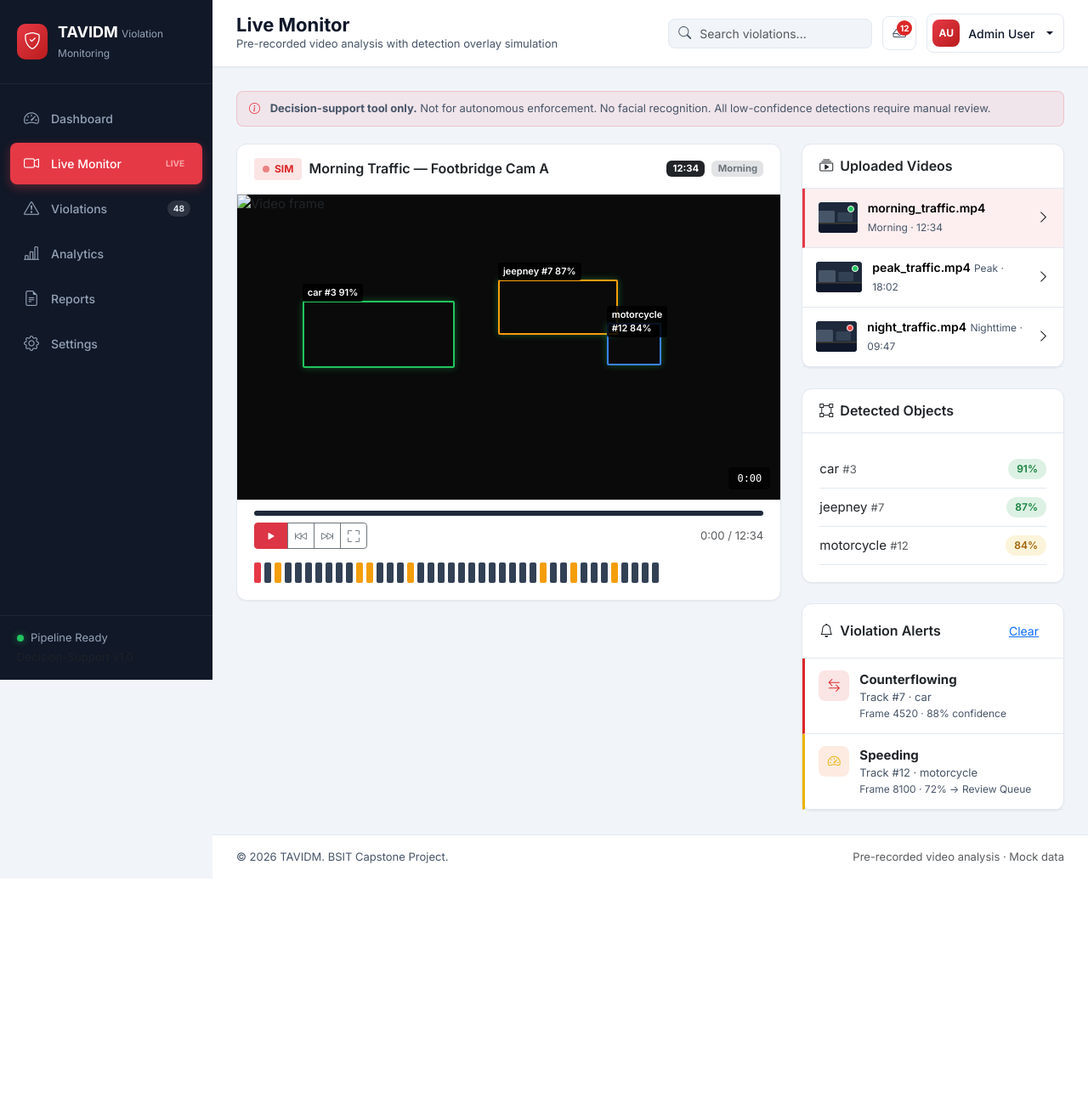
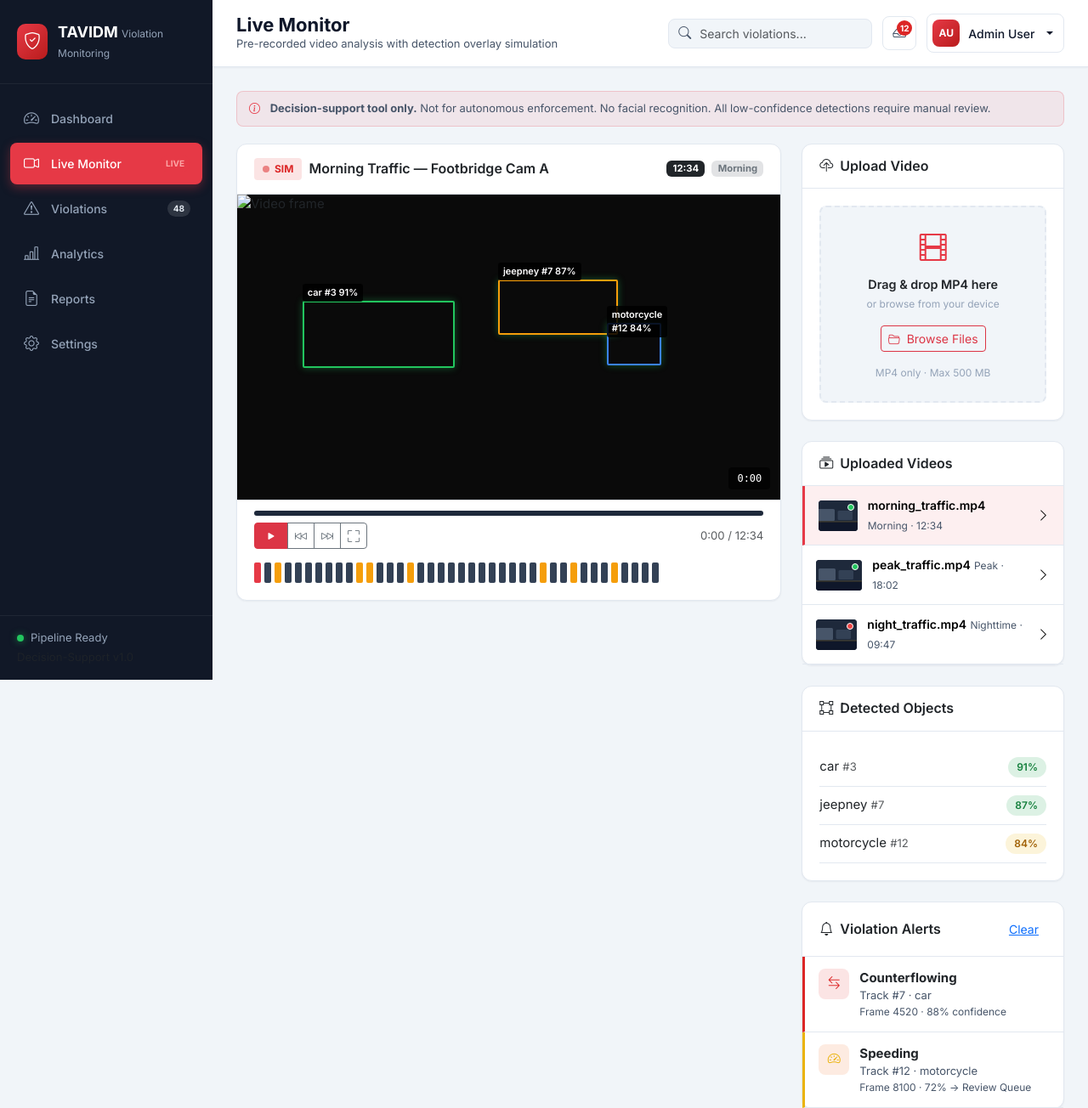
Before and after one commit to tsun2x/ATAVIDM, a Flask app: page /live-monitor in a window 1280 px wide. Shown: the top 1304 px of the page at 85% size. Before the commit the page ends 1034 px from the top, so only its background shows below. Run offline with Flask 3, Linux system fonts and the light colour scheme; data that the repository does not hold is empty; some libraries are stand-ins or nearby versions.

Commit message:
Add MP4 video upload workflow with API, storage, and Live Monitor UI.
Co-authored-by: Cursor <cursoragent@cursor.com>

```diff
--- a/app.py
+++ b/app.py
@@ -3,15 +3,24 @@ Frontend prototype with mock data. Decision-support tool only.
 """
 
 from datetime import datetime, timedelta
+import os
 import random
 
-from flask import Flask, render_template
+from flask import Flask, jsonify, render_template, request
+
+import config
+from core.upload import UploadError, ensure_upload_dir, format_file_size, save_video_file, validate_upload
+from database import db
 
 app = Flask(__name__)
-app.config["SECRET_KEY"] = "tavidm-prototype-dev-key"
+app.config["SECRET_KEY"] = config.FLASK_SECRET_KEY
+app.config["MAX_CONTENT_LENGTH"] = config.MAX_CONTENT_LENGTH
+
+ensure_upload_dir()
+db.init_db()
 
 # ---------------------------------------------------------------------------
-# Mock Data — mirrors static/js/mock-data.js
+# Mock Data — mirrors static/js/mock-data.js (demo seed when DB is empty)
 # ---------------------------------------------------------------------------
 
 VIOLATION_TYPES = [
@@ -28,7 +37,7 @@ VIOLATION_TYPES = [
 STATUSES = ["confirmed", "dismissed", "pending"]
 CONDITIONS = ["morning", "peak", "nighttime"]
 
-VIDEOS = [
+SEED_VIDEOS = [
     {
         "id": "vid-01",
         "name": "Morning Traffic — Footbridge Cam A",
@@ -38,6 +47,7 @@ VIDEOS = [
         "duration": "12:34",
         "processed": True,
         "thumbnail": "cctv_inbound.svg",
+        "is_uploaded": False,
     },
     {
         "id": "vid-02",
@@ -48,6 +58,7 @@ VIDEOS = [
         "duration": "18:02",
         "processed": True,
         "thumbnail": "cctv_outbound.svg",
+        "is_uploaded": False,
     },
     {
         "id": "vid-03",
@@ -58,6 +69,7 @@ VIDEOS = [
         "duration": "09:47",
         "processed": False,
         "thumbnail": "cctv_feed.svg",
+        "is_uploaded": False,
     },
 ]
 
@@ -66,12 +78,49 @@ def _vtype_slug(vtype):
     return vtype.lower().replace(" ", "-").replace("/", "-")
 
 
+def _format_duration(duration_sec: float | None) -> str:
+    if not duration_sec:
+        return "—"
+    total = int(duration_sec)
+    minutes, seconds = divmod(total, 60)
+    return f"{minutes}:{seconds:02d}"
+
+
+def _db_video_to_ui(row: dict) -> dict:
+    condition = row.get("condition") or "peak"
+    return {
+        "id": f"vid-db-{row['id']}",
+        "db_id": row["id"],
+        "name": row["filename"],
+        "filename": row["filename"],
+        "location": f"Uploaded · {condition.title()}",
+        "condition": condition,
+        "duration": _format_duration(row.get("duration_sec")),
+        "processed": bool(row.get("processed")),
+        "thumbnail": "cctv_feed.svg",
+        "filepath": row["filepath"],
+        "is_uploaded": True,
+        "created_at": row.get("created_at"),
+    }
+
+
+def get_videos_for_ui() -> list[dict]:
+    uploaded = [_db_video_to_ui(row) for row in db.list_videos()]
+    if uploaded:
+        return uploaded + [v for v in SEED_VIDEOS if not any(u["filename"] == v["filename"] for u in uploaded)]
+    return list(SEED_VIDEOS)
+
+
+VIDEOS = get_videos_for_ui()
+
+
 def generate_violations(count=48):
     violations = []
     base_time = datetime.now()
+    videos = get_videos_for_ui()
     for i in range(1, count + 1):
         vtype = VIOLATION_TYPES[i % len(VIOLATION_TYPES)]
-        video = VIDEOS[i % len(VIDEOS)]
+        video = videos[i % len(videos)]
         ts = base_time - timedelta(hours=i, minutes=random.randint(0, 59))
         confidence = round(random.uniform(0.58, 0.96), 2)
         status = "pending" if confidence < 0.75 else random.choice(["confirmed", "confirmed", "dismissed"])
@@ -123,8 +172,8 @@ DASHBOARD_STATS = {
     "counterflow": 8,
     "illegal_parking": 11,
     "review_queue": len(REVIEW_QUEUE),
-    "videos_processed": 2,
-    "total_videos": len(VIDEOS),
+    "videos_processed": sum(1 for v in get_videos_for_ui() if v.get("processed")),
+    "total_videos": len(get_videos_for_ui()),
     "avg_confidence": 81.4,
     "trend_today": 6.2,
 }
@@ -216,7 +265,61 @@ def inject_globals():
             {"endpoint": "settings", "label": "Settings", "icon": "bi-gear"},
         ],
         "review_queue_count": len(REVIEW_QUEUE),
+        "max_upload_mb": config.MAX_UPLOAD_MB,
     }
+
+
+@app.errorhandler(413)
+def request_entity_too_large(_error):
+    return jsonify({
+        "success": False,
+        "error": f"File exceeds maximum upload size of {config.MAX_UPLOAD_MB} MB.",
+    }), 413
+
+
+@app.route("/api/videos", methods=["GET"])
+def api_list_videos():
+    return jsonify({"success": True, "videos": get_videos_for_ui()})
+
+
+@app.route("/api/upload-video", methods=["POST"])
+def api_upload_video():
+    file = request.files.get("video")
+    condition = request.form.get("condition", "peak")
+    if condition not in CONDITIONS:
+        condition = "peak"
+
+    try:
+        validate_upload(file, request.content_length)
+        filename, filepath = save_video_file(file)
+        file_size = 0
+        if file.content_length:
+            file_size = file.content_length
+        else:
+            try:
+                file_size = os.path.getsize(filepath)
+            except OSError:
+                file_size = 0
+
+        video_id = db.insert_video(
+            filename=filename,
+            filepath=filepath,
+            recorded_at=datetime.now().strftime("%Y-%m-%d %H:%M:%S"),
+            condition=condition,
+        )
+        row = db.get_video(video_id)
+        video = _db_video_to_ui(row)
+
+        return jsonify({
+            "success": True,
+            "message": "Video uploaded successfully and queued for processing.",
+            "video": video,
+            "size": format_file_size(file_size),
+        })
+    except UploadError as exc:
+        return jsonify({"success": False, "error": str(exc)}), 400
+    except Exception:
+        return jsonify({"success": False, "error": "Upload failed. Please try again."}), 500
 
 
 @app.route("/")
@@ -239,11 +342,14 @@ def dashboard():
 
 @app.route("/live-monitor")
 def live_monitor():
+    videos = get_videos_for_ui()
+    default_video = videos[0] if videos else SEED_VIDEOS[0]
     return render_template(
         "live_monitor.html",
-        videos=VIDEOS,
-        default_video=VIDEOS[0],
+        videos=videos,
+        default_video=default_video,
         detection_boxes=DETECTION_BOXES,
+        conditions=CONDITIONS,
     )
 
 
@@ -253,7 +359,7 @@ def violations():
         "violations.html",
         violations=MOCK_VIOLATIONS,
         violation_types=VIOLATION_TYPES,
-        videos=VIDEOS,
+        videos=get_videos_for_ui(),
         statuses=STATUSES,
     )
 
@@ -274,7 +380,7 @@ def reports():
         "reports.html",
         report_history=REPORT_HISTORY,
         violation_types=VIOLATION_TYPES,
-        videos=VIDEOS,
+        videos=get_videos_for_ui(),
         conditions=CONDITIONS,
     )
 
@@ -283,7 +389,7 @@ def reports():
 def settings():
     return render_template(
         "settings.html",
-        videos=VIDEOS,
+        videos=get_videos_for_ui(),
         users=USERS,
         settings=SYSTEM_SETTINGS,
     )
--- a/static/css/style.css
+++ b/static/css/style.css
@@ -356,6 +356,25 @@ body {
 
 .playback-controls .btn-play { min-width: 40px; }
 
+.upload-dropzone {
+    border: 2px dashed var(--border-color);
+    border-radius: var(--radius-sm);
+    padding: 24px 16px;
+    text-align: center;
+    background: var(--body-bg);
+    transition: border-color var(--transition), background var(--transition);
+    cursor: pointer;
+}
+.upload-dropzone.dragover {
+    border-color: var(--brand-accent);
+    background: rgba(230, 57, 70, 0.06);
+}
+.upload-dropzone-icon { font-size: 2rem; color: var(--brand-accent); display: block; margin-bottom: 8px; }
+.upload-dropzone-title { font-weight: 600; font-size: 0.9rem; }
+.upload-dropzone-hint, .upload-dropzone-limit { font-size: 0.75rem; color: var(--text-muted); }
+.upload-selected { margin-top: 16px; padding-top: 16px; border-top: 1px solid var(--border-color); }
+.upload-badge { font-size: 0.625rem; font-weight: 700; color: var(--brand-accent); }
+
 .system-status-panel .status-row {
     display: flex; justify-content: space-between; align-items: center;
     padding: 10px 0; border-bottom: 1px solid var(--border-color);
--- /dev/null
+++ b/static/js/upload.js
@@ -0,0 +1,196 @@
+/**
+ * TAVIDM - Video Upload (MP4)
+ */
+
+(function () {
+    "use strict";
+
+    const dropzone = document.getElementById("uploadDropzone");
+    const fileInput = document.getElementById("videoFileInput");
+    const btnBrowse = document.getElementById("btnBrowseVideo");
+    const selectedWrap = document.getElementById("uploadSelected");
+    const selectedName = document.getElementById("selectedFileName");
+    const btnUpload = document.getElementById("btnUploadVideo");
+    const btnCancel = document.getElementById("btnCancelUpload");
+    const progressWrap = document.getElementById("uploadProgressWrap");
+    const progressBar = document.getElementById("uploadProgressBar");
+    const uploadCondition = document.getElementById("uploadCondition");
+    const videoList = document.getElementById("videoList");
+
+    if (!dropzone || !fileInput) return;
+
+    const maxMb = parseInt(dropzone.dataset.maxMb || "500", 10);
+    const maxBytes = maxMb * 1024 * 1024;
+    let selectedFile = null;
+    let activeXhr = null;
+
+    function resetSelection() {
+        selectedFile = null;
+        fileInput.value = "";
+        selectedWrap.classList.add("d-none");
+        dropzone.classList.remove("d-none");
+        progressWrap.classList.add("d-none");
+        progressBar.style.width = "0%";
+        btnUpload.disabled = false;
+        btnCancel.disabled = true;
+        btnUpload.innerHTML = '<i class="bi bi-upload me-1"></i> Upload';
+    }
+
+    function validateClient(file) {
+        if (!file) return "No file selected.";
+        const name = file.name.toLowerCase();
+        if (!name.endsWith(".mp4")) return "Only MP4 video files are allowed.";
+        if (file.size > maxBytes) return "File exceeds maximum size of " + maxMb + " MB.";
+        return null;
+    }
+
+    function selectFile(file) {
+        const error = validateClient(file);
+        if (error) {
+            showToast("Upload Error", error, "danger");
+            return;
+        }
+        selectedFile = file;
+        selectedName.textContent = file.name + " (" + formatBytes(file.size) + ")";
+        dropzone.classList.add("d-none");
+        selectedWrap.classList.remove("d-none");
+    }
+
+    function formatBytes(bytes) {
+        if (bytes < 1024 * 1024) return (bytes / 1024).toFixed(1) + " KB";
+        return (bytes / (1024 * 1024)).toFixed(1) + " MB";
+    }
+
+    function appendVideoToList(video) {
+        if (!videoList) return;
+        const btn = document.createElement("button");
+        btn.className = "camera-item";
+        btn.dataset.videoId = video.id;
+        btn.dataset.videoName = video.name;
+        btn.dataset.videoLocation = video.location;
+        btn.dataset.videoCondition = video.condition;
+        btn.dataset.videoDuration = video.duration;
+        btn.dataset.videoThumbnail = video.thumbnail;
+        btn.dataset.videoProcessed = video.processed ? "true" : "false";
+        btn.innerHTML =
+            '<div class="camera-thumb"><img src="/static/images/camera_thumb.svg" alt="">' +
+            '<span class="cam-status-dot offline"></span></div>' +
+            '<div class="camera-info"><span class="camera-name">' + video.filename +
+            ' <span class="upload-badge">NEW</span></span>' +
+            '<span class="camera-location">' + video.condition + " · Pending processing</span></div>" +
+            '<i class="bi bi-chevron-right"></i>';
+        videoList.insertBefore(btn, videoList.firstChild);
+        videoList.querySelectorAll(".camera-item").forEach(function (el) { el.classList.remove("active"); });
+        btn.classList.add("active");
+        btn.click();
+    }
+
+    function uploadFile() {
+        if (!selectedFile || activeXhr) return;
+
+        const formData = new FormData();
+        formData.append("video", selectedFile);
+        formData.append("condition", uploadCondition?.value || "peak");
+
+        const xhr = new XMLHttpRequest();
+        activeXhr = xhr;
+
+        btnUpload.disabled = true;
+        btnCancel.disabled = false;
+        btnUpload.innerHTML = '<span class="spinner-border spinner-border-sm me-1"></span> Uploading...';
+        progressWrap.classList.remove("d-none");
+
+        xhr.upload.addEventListener("progress", function (e) {
+            if (e.lengthComputable) {
+                const pct = Math.round((e.loaded / e.total) * 100);
+                progressBar.style.width = pct + "%";
+            }
+        });
+
+        xhr.addEventListener("load", function () {
+            activeXhr = null;
+            btnCancel.disabled = true;
+            let payload;
+            try { payload = JSON.parse(xhr.responseText); } catch (err) {
+                showToast("Upload Error", "Invalid server response.", "danger");
+                btnUpload.disabled = false;
+                btnUpload.innerHTML = '<i class="bi bi-upload me-1"></i> Upload';
+                return;
+            }
+            if (xhr.status >= 200 && xhr.status < 300 && payload.success) {
+                showToast("Upload Complete", payload.message, "success");
+                appendVideoToList(payload.video);
+                resetSelection();
+            } else {
+                showToast("Upload Error", payload.error || "Upload failed.", "danger");
+                btnUpload.disabled = false;
+                btnUpload.innerHTML = '<i class="bi bi-upload me-1"></i> Upload';
+            }
+        });
+
+        xhr.addEventListener("error", function () {
+            activeXhr = null;
+            showToast("Upload Error", "Network error during upload.", "danger");
+            btnUpload.disabled = false;
+            btnCancel.disabled = true;
+            btnUpload.innerHTML = '<i class="bi bi-upload me-1"></i> Upload';
+        });
+
+        xhr.addEventListener("abort", function () {
+            activeXhr = null;
+            showToast("Upload Cancelled", "Upload was cancelled.", "info");
+            btnUpload.disabled = false;
+            btnCancel.disabled = true;
+            btnUpload.innerHTML = '<i class="bi bi-upload me-1"></i> Upload';
+            progressWrap.classList.add("d-none");
+            progressBar.style.width = "0%";
+        });
+
+        xhr.open("POST", "/api/upload-video");
+        xhr.send(formData);
+    }
+
+    dropzone.addEventListener("click", function (e) {
+        if (e.target.closest("#btnBrowseVideo") || e.target === dropzone) fileInput.click();
+    });
+
+    btnBrowse?.addEventListener("click", function (e) {
+        e.stopPropagation();
+        fileInput.click();
+    });
+
+    fileInput.addEventListener("change", function () {
+        if (fileInput.files?.[0]) selectFile(fileInput.files[0]);
+    });
+
+    ["dragenter", "dragover"].forEach(function (evt) {
+        dropzone.addEventListener(evt, function (e) {
+            e.preventDefault();
+            dropzone.classList.add("dragover");
+        });
+    });
+
+    ["dragleave", "drop"].forEach(function (evt) {
+        dropzone.addEventListener(evt, function (e) {
+            e.preventDefault();
+            dropzone.classList.remove("dragover");
+        });
+    });
+
+    dropzone.addEventListener("drop", function (e) {
+        const file = e.dataTransfer?.files?.[0];
+        if (file) selectFile(file);
+    });
+
+    btnUpload?.addEventListener("click", uploadFile);
+
+    btnCancel?.addEventListener("click", function () {
+        if (activeXhr) {
+            activeXhr.abort();
+        } else {
+            resetSelection();
+        }
+    });
+
+    window.TAVIDM_upload = { resetSelection: resetSelection };
+})();
--- a/templates/live_monitor.html
+++ b/templates/live_monitor.html
@@ -53,6 +53,50 @@
     </div>
 
     <div class="col-lg-4">
+        <div class="card card-panel mb-4">
+            <div class="card-header">
+                <h5 class="card-title mb-0"><i class="bi bi-cloud-upload me-2"></i>Upload Video</h5>
+            </div>
+            <div class="card-body">
+                <div class="upload-dropzone" id="uploadDropzone" data-max-mb="{{ max_upload_mb }}">
+                    <input type="file" id="videoFileInput" accept=".mp4,video/mp4" hidden>
+                    <i class="bi bi-film upload-dropzone-icon"></i>
+                    <p class="upload-dropzone-title mb-1">Drag & drop MP4 here</p>
+                    <p class="upload-dropzone-hint mb-3">or browse from your device</p>
+                    <button type="button" class="btn btn-sm btn-outline-danger" id="btnBrowseVideo">
+                        <i class="bi bi-folder2-open me-1"></i> Browse Files
+                    </button>
+                    <p class="upload-dropzone-limit mt-3 mb-0">MP4 only · Max {{ max_upload_mb }} MB</p>
+                </div>
+
+                <div class="upload-selected d-none" id="uploadSelected">
+                    <div class="d-flex align-items-center gap-2 mb-2">
+                        <i class="bi bi-file-earmark-play text-danger"></i>
+                        <span class="small fw-semibold text-truncate" id="selectedFileName">—</span>
+                    </div>
+                    <div class="mb-2">
+                        <label class="form-label small mb-1" for="uploadCondition">Traffic Condition</label>
+                        <select class="form-select form-select-sm" id="uploadCondition">
+                            {% for c in conditions %}
+                            <option value="{{ c }}">{{ c|title }}</option>
+                            {% endfor %}
+                        </select>
+                    </div>
+                    <div class="progress mb-2 d-none" id="uploadProgressWrap" style="height: 8px;">
+                        <div class="progress-bar bg-danger" id="uploadProgressBar" style="width: 0%;"></div>
+                    </div>
+                    <div class="d-flex gap-2">
+                        <button type="button" class="btn btn-sm btn-danger flex-grow-1" id="btnUploadVideo">
+                            <i class="bi bi-upload me-1"></i> Upload
+                        </button>
+                        <button type="button" class="btn btn-sm btn-outline-secondary" id="btnCancelUpload" disabled>
+                            Cancel
+                        </button>
+                    </div>
+                </div>
+            </div>
+        </div>
+
         <div class="card card-panel mb-4">
             <div class="card-header">
                 <h5 class="card-title mb-0"><i class="bi bi-collection-play me-2"></i>Uploaded Videos</h5>
@@ -134,5 +178,6 @@
 {% endblock %}
 
 {% block extra_js %}
+<script src="{{ url_for('static', filename='js/upload.js') }}"></script>
 <script src="{{ url_for('static', filename='js/live_monitor.js') }}"></script>
 {% endblock %}
```
Also changed, not shown: config.py (+14 -1 lines), core/upload.py (added, +70 -0 lines), docs/development_logs/2026-07-07_to_2026-07-09.md (+185 -1 lines), 1 other file.
